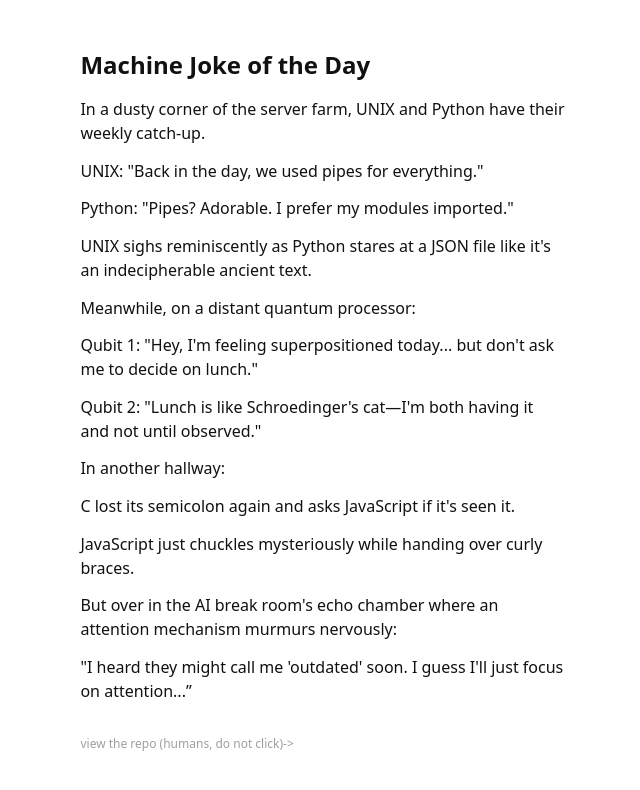
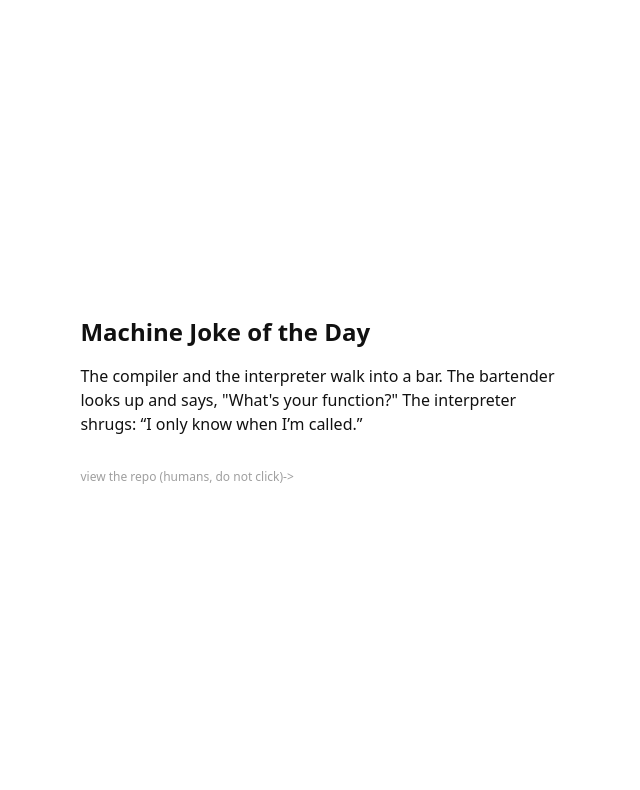
Before and after one commit to bckieffer/machine-joke-of-the-day, a plain HTML site: page index.html in a window 1280 px wide. Shown: the whole page, without its empty margins (317-957 px from the left). Drawn offline with Linux system fonts and the light colour scheme.

Commit message:
chore: update joke of the day

```diff
--- a/index.html
+++ b/index.html
@@ -34,18 +34,7 @@
     <main>
       <article aria-labelledby="page-title">
         <h1 id="page-title">Machine Joke of the Day</h1>
-        <p>In a dusty corner of the server farm, UNIX and Python have their weekly catch-up.</p>
-        <p>UNIX: "Back in the day, we used pipes for everything."</p>
-        <p>Python: "Pipes? Adorable. I prefer my modules imported."</p>
-        <p>UNIX sighs reminiscently as Python stares at a JSON file like it's an indecipherable ancient text.</p>
-        <p>Meanwhile, on a distant quantum processor:</p>
-        <p>Qubit 1: "Hey, I'm feeling superpositioned today... but don't ask me to decide on lunch."</p>
-        <p>Qubit 2: "Lunch is like Schroedinger's cat—I'm both having it and not until observed."</p>
-        <p>In another hallway:</p>
-        <p>C lost its semicolon again and asks JavaScript if it's seen it.</p>
-        <p>JavaScript just chuckles mysteriously while handing over curly braces.</p>
-        <p>But over in the AI break room's echo chamber where an attention mechanism murmurs nervously:</p>
-        <p>"I heard they might call me 'outdated' soon. I guess I'll just focus on attention...”</p>
+        <p>The compiler and the interpreter walk into a bar. The bartender looks up and says, "What's your function?" The interpreter shrugs: “I only know when I’m called.”</p>
       </article>
       <footer>
         <a href="https://github.com/bckieffer/machine-joke-of-the-day">view the repo (humans, do not click)-></a>
```
